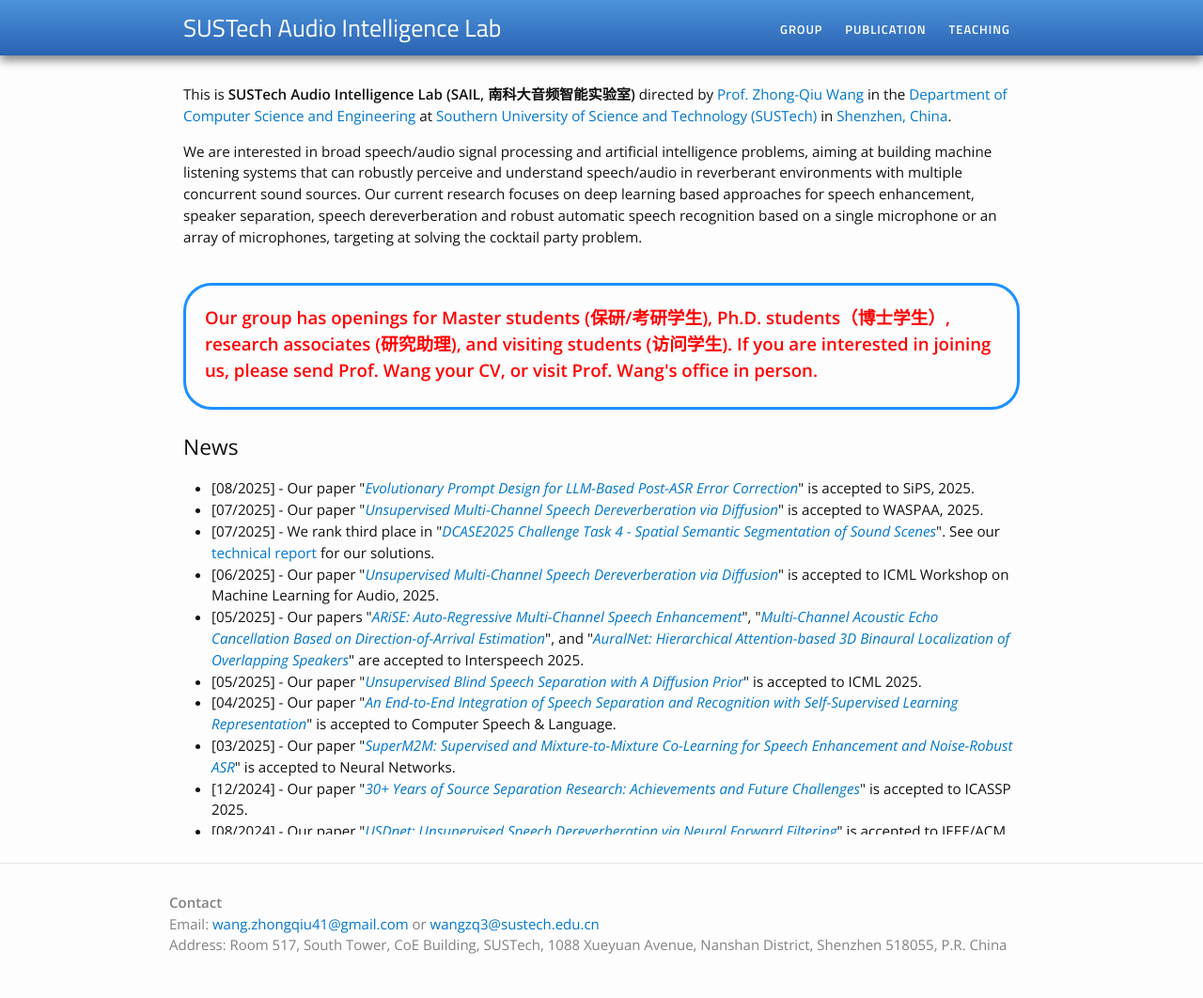
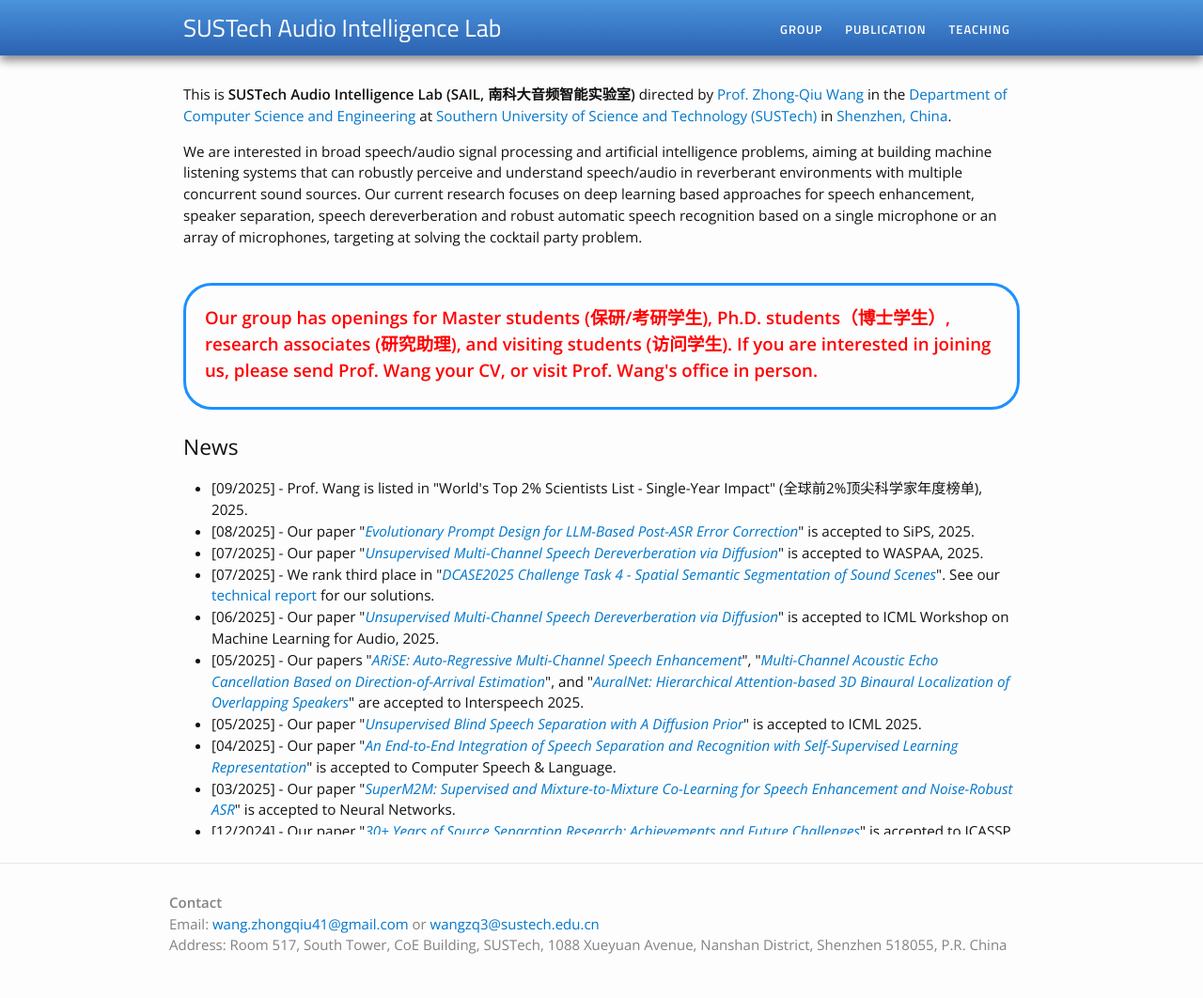
Before and after one commit to sustechailab/sustechailab.github.io, a Jekyll site: the page index.html, which Jekyll copies as it is, in a window 1280 px wide. Shown: the whole page at 94% size. Built offline with Jekyll 4.4.1, drawn with Linux system fonts in a browser that asks for light colours.

Commit message:
Initial commit

```diff
--- a/group.html
+++ b/group.html
@@ -119,7 +119,7 @@
 <h1>Lab Alumni</h1>
 <ul>
 <li><b><a href="https://zhaof-i.github.io/" target="view_window">Fei Zhao</a> (赵飞, visiting Ph.D. student, 2024/09-2025/09)</b></li>
-<li><b>Fulin Wu (伍福临, B.Eng., 2024/09/-2025/06, next: Master student@SUSTech)</b></li>
+<li><b><a href="https://wufulin5.github.io/" target="view_window">Fulin Wu</a> (伍福临, B.Eng., 2024/09/-2025/06, next: Master student@SUSTech)</b></li>
 <li><b>Qince Luan (栾钦策, B.Eng., 2024/09-2025/06, next: Master student@SUSTech)</b></li>
 <li><b>Pengru Chen (陈鹏如, B.Eng., 2024/09-2025/06, next: Master student@SUSTech)</b></li>
 <li><b>Zelin Chu (楚哲麟, B.Eng., 2025/02-2025/06, next: Master student@UCSD)</b></li>
--- a/index.html
+++ b/index.html
@@ -103,6 +103,7 @@
 <h2>News</h2>
 <div class="updates" style="height: 25em; overflow-y: scroll;">
 <ul>
+  <li>[09/2025] - Prof. Wang is listed in "World's Top 2% Scientists List - Single-Year Impact" (全球前2%顶尖科学家年度榜单), 2025.</li>
   <li>[08/2025] - Our paper "<i><a href="https://arxiv.org/abs/2407.16370" target="view_window">Evolutionary Prompt Design for LLM-Based Post-ASR Error Correction</a></i>" is accepted to SiPS, 2025.</li>
   <li>[07/2025] - Our paper "<i><a href="https://arxiv.org/abs/2508.02071" target="view_window">Unsupervised Multi-Channel Speech Dereverberation via Diffusion</a></i>" is accepted to WASPAA, 2025.</li>
   <li>[07/2025] - We rank third place in "<i><a href="https://dcase.community/challenge2025/task-spatial-semantic-segmentation-of-sound-scenes#results" target="view_window">DCASE2025 Challenge Task 4 - Spatial Semantic Segmentation of Sound Scenes</a></i>". See our <a href="https://dcase.community/documents/challenge2025/technical_reports/DCASE2025_Wu_45_t4.pdf" target="view_window">technical report</a> for our solutions.</li>
--- a/teaching.html
+++ b/teaching.html
@@ -80,7 +80,7 @@
     <p></p>
      <h2>Southern University of Science and Technology</h2>
     <ul>
-        <li><font size="3"> <a href="">CSE 307: Principles of Database Systems</a>, Fall 2024 and 2025.</font></li>
+        <li><font size="3"> <a href="">CSE 307: Principles of Database Systems</a>, Fall 2024 and Fall 2025.</font></li>
     </ul>
   </div>
 
```
